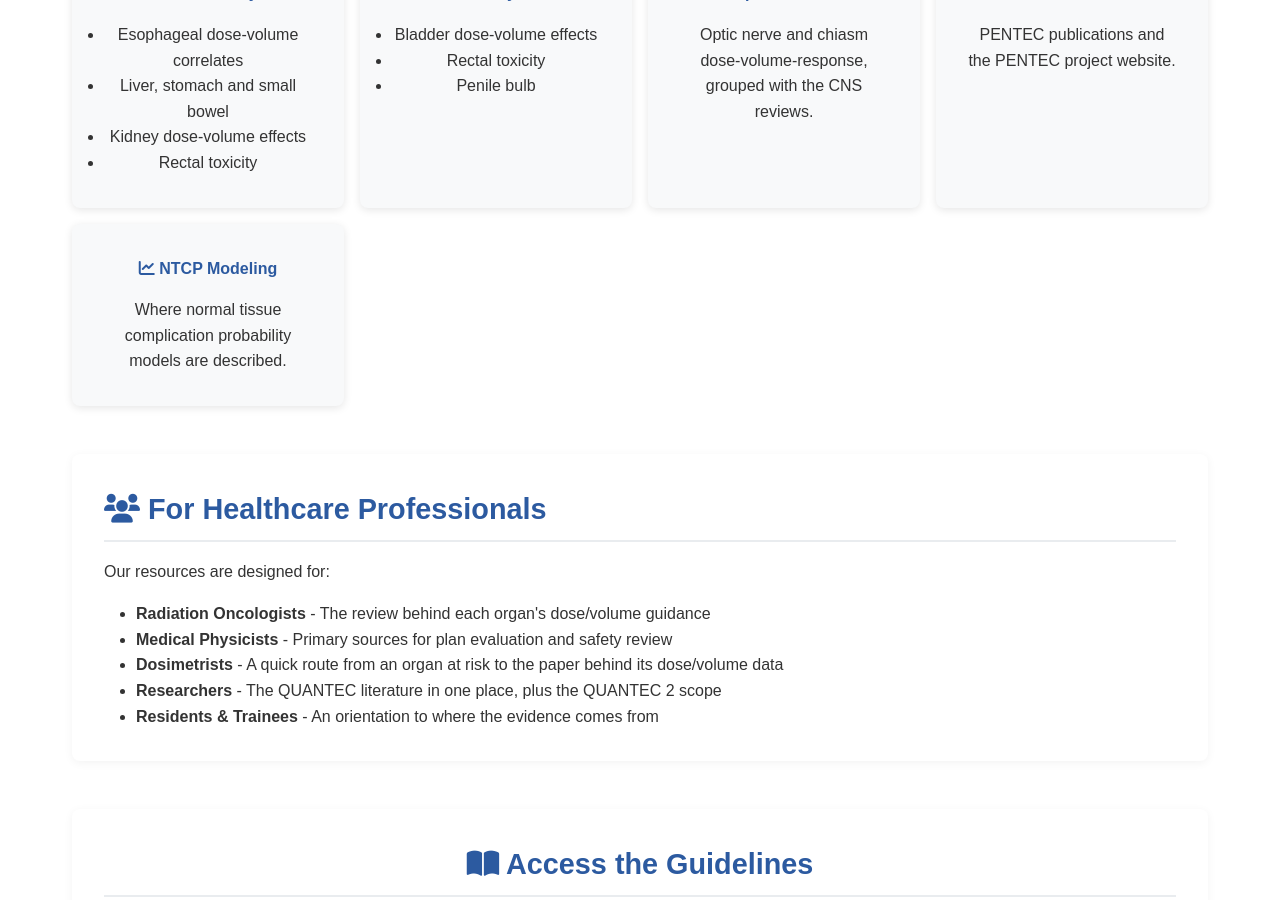
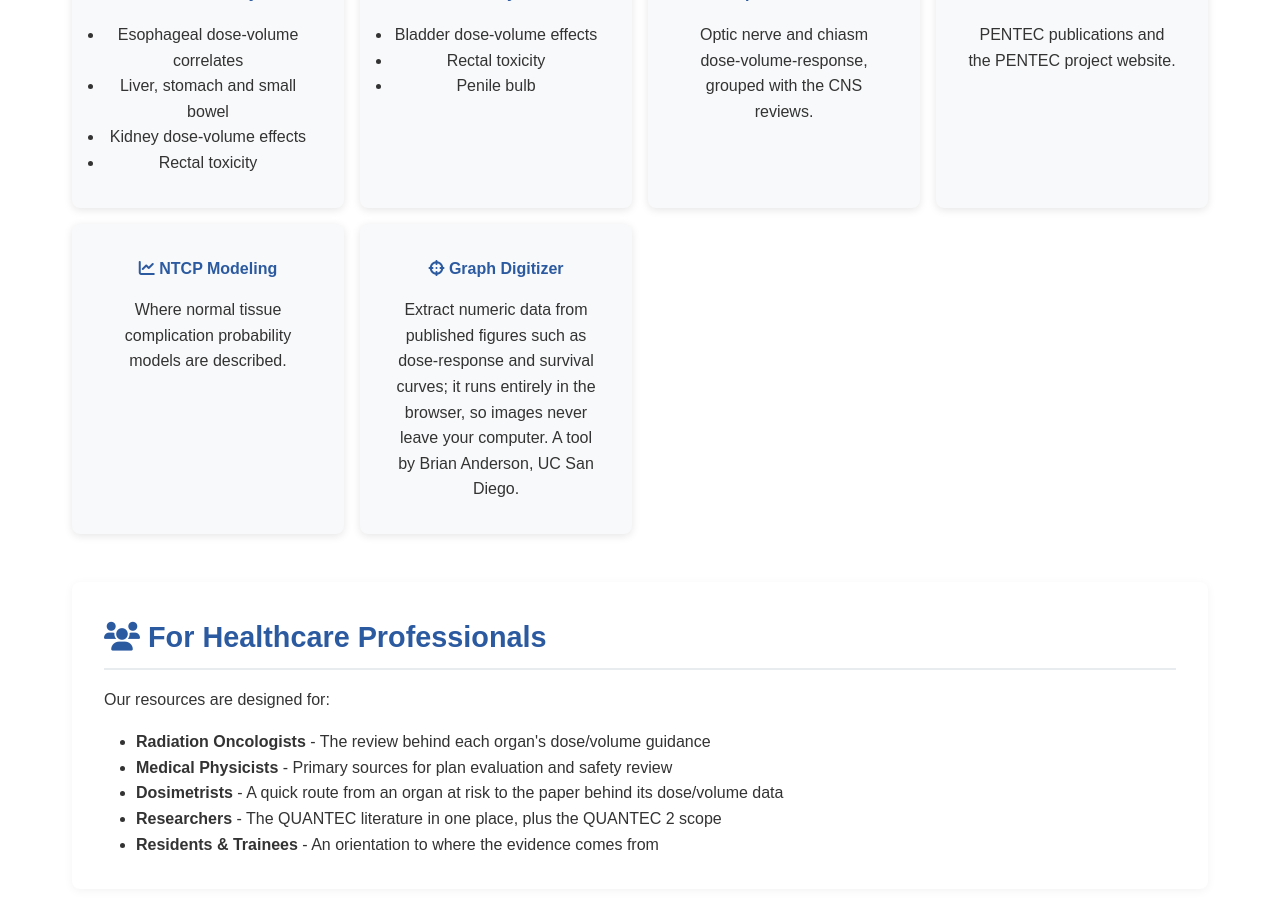
Before and after one commit to brianmanderson/QuantecWebSite, a Jekyll site: the page built from index.html, in a window 1280 px wide and 900 px high, scrolled down 1372 px. Built offline with Jekyll 4.4.1, drawn with Linux system fonts in a browser that asks for light colours.

Commit message:
Home page: link to the Graph Digitizer
Add a tenth card to the "Key Resources & Areas of Focus" grid that links
out to the Graph Digitizer, a browser-based tool for extracting numeric
data from published figures, hosted on the author's GitHub Pages. The
card uses the existing .gallery-link > .gallery-item pattern, an unused
Font Awesome glyph (fa-crosshairs, covered by the existing blanket
credit), and opens in a new tab with rel="noopener" like the footer's
external links. No clinical values or claims are stated.

Co-Authored-By: Claude Fable 5.1 <noreply@anthropic.com>

```diff
--- a/index.html
+++ b/index.html
@@ -86,6 +86,12 @@ description: "QUANTEC-inspired radiation toxicity risk metrics for radiation onc
                 <p>Where normal tissue complication probability models are described.</p>
             </div>
         </a>
+        <a class="gallery-link" href="https://brianmanderson.github.io/UCSD_GraphEvaluator/" target="_blank" rel="noopener">
+            <div class="gallery-item">
+                <h4><i class="fas fa-crosshairs"></i> Graph Digitizer</h4>
+                <p>Extract numeric data from published figures such as dose-response and survival curves; it runs entirely in the browser, so images never leave your computer. A tool by Brian Anderson, UC San Diego.</p>
+            </div>
+        </a>
     </div>
 </section>
 
```
